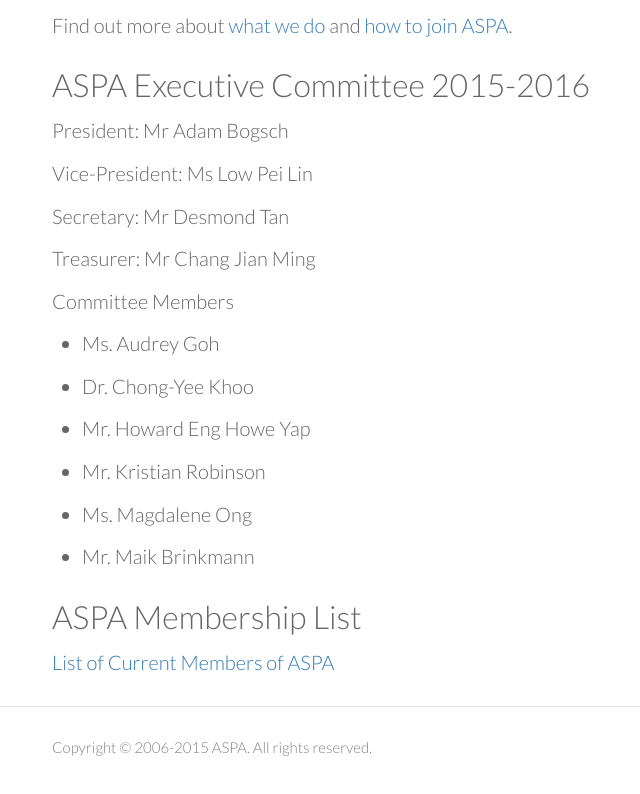
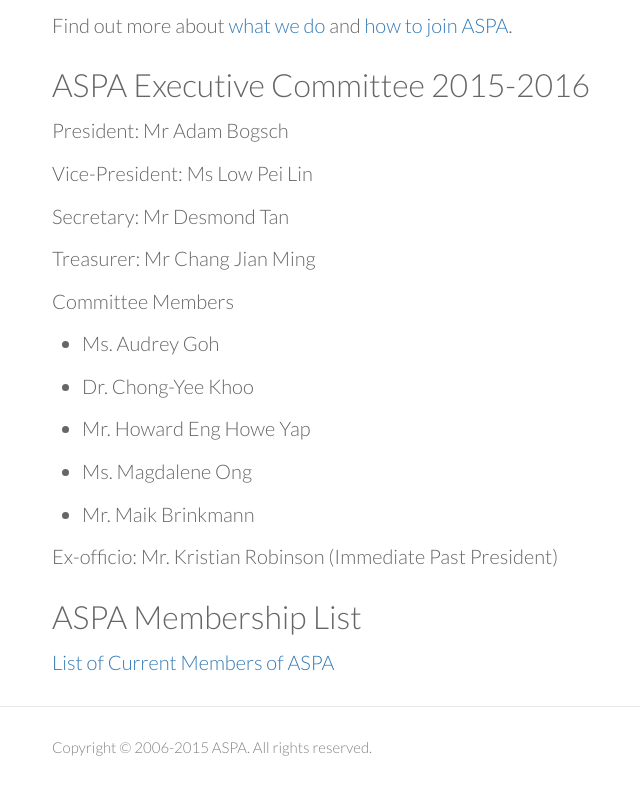
Before and after one commit to aspa-sg/aspa-sg.github.io, a plain HTML site: page about/index.html in a window 1280 px wide. Shown: the part 782-1576 px from the top of the page, without its empty margins (248-888 px from the left). Drawn offline with nearby package versions, Linux system fonts and the light colour scheme.

Commit message:
add indication of ex-officio position in exco list

```diff
--- a/about/index.html
+++ b/about/index.html
@@ -143,15 +143,14 @@
     <p>Mr. Howard Eng Howe Yap</p>
   </li>
   <li>
-    <p>Mr. Kristian Robinson</p>
-  </li>
-  <li>
     <p>Ms. Magdalene Ong</p>
   </li>
   <li>
     <p>Mr. Maik Brinkmann</p>
   </li>
 </ul>
+
+<p>Ex-officio: Mr. Kristian Robinson (Immediate Past President)</p>
 
 <h2 id="aspa-membership-list">ASPA Membership List</h2>
 <p><a href="/members">List of Current Members of ASPA</a></p>
```
